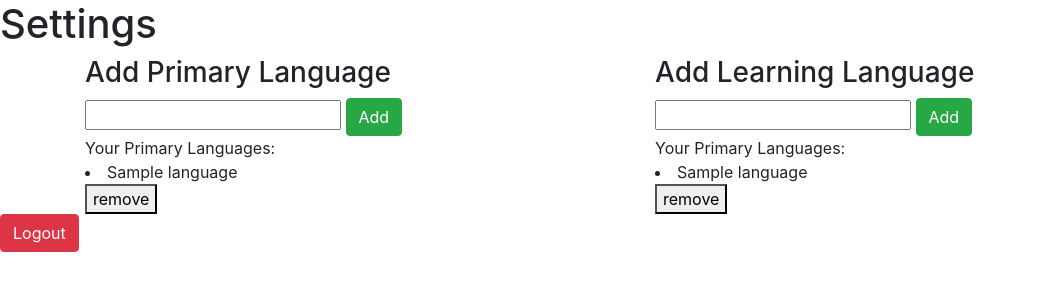
After one commit to abista7/SoftwareDevelopmentGroupPROJECT, a Django app: page /settings/ in a window 1280 px wide. The commit adds this page. Shown: the top 300 px of the page, without its empty margins (0-1037 px from the left). Run offline with Django 3.2, Linux system fonts and the light colour scheme; a user stored in the database is signed in; tables that the repository leaves empty hold one stand-in row (values such as "Sample post"); some libraries are stand-ins or nearby versions.

Commit message:
Added Prime/Learning Langueage selector in localhost:8000/settings/ User now able to add/remove laguages in setting menu

```diff
--- a/application/django/lingomingo/settings.py
+++ b/application/django/lingomingo/settings.py
@@ -117,3 +117,6 @@ STATIC_URL = '/static/'
 STATIC_ROOT = os.path.join(BASE_DIR, 'static/')
 
 CRISPY_TEMPLATE_PACK = 'bootstrap4'
+
+LOGOUT_REDIRECT_URL = '/'
+LOGIN_REDIRECT_URL = '/'
--- a/application/django/mainapp/urls.py
+++ b/application/django/mainapp/urls.py
@@ -6,5 +6,6 @@ from . import views
 urlpatterns = [
     path('', views.index, name='index'),
     path('profile/<uuid:profile_uuid>/', views.profile, name='profile'),
-    path('register/', views.register, name='register')
+    path('register/', views.register, name='register'),
+    path('settings/',views.settings, name='settings'),
 ]
--- a/application/django/mainapp/views.py
+++ b/application/django/mainapp/views.py
@@ -1,8 +1,7 @@
-from django.contrib.auth import get_user_model
-from django.shortcuts import render, get_object_or_404, redirect
+from django.shortcuts import render, redirect
 
 from .forms import RegisterForm
-from .models import Profile
+from .models import Profile, Language
 
 
 def index(request):
@@ -19,15 +18,12 @@ def index(request):
 def profile(request, profile_uuid):
     profile = Profile.objects.get(uuid=profile_uuid)
     user = profile.user
-    if request.user==user:
-        context = {'profile':user.profile}
-    else:
-        primary_lang = ''
-        for lang in profile.primary_language.all():
-            primary_lang += lang.name + ' '
-        learning_lang = ''
-        for lang in profile.learning_language.all():
-            learning_lang += lang.name + ' '
+    primary_lang = ''
+    for lang in profile.primary_language.all():
+        primary_lang += lang.name + ' '
+    learning_lang = ''
+    for lang in profile.learning_language.all():
+        learning_lang += lang.name + ' '
 
         context = {'profile': profile, 'learning_lang': learning_lang, 'primary_lang': primary_lang}
     return render(request, 'mainapp/profile.html', context=context)
@@ -43,3 +39,24 @@ def register(request):
     else:
         form = RegisterForm()
     return render(request, 'registration/register.html', {'form': form})
+
+
+def settings(request):
+    print(request.POST)
+    if request.method == 'POST':
+        if request.POST.get('add_prime_lang'):
+            request.user.profile.primary_language.add(Language.objects.get(name=request.POST.get('add_prime_lang')))
+        if request.POST.get('remove_prime_lang'):
+            request.user.profile.primary_language.remove(
+                Language.objects.get(name=request.POST.get('remove_prime_lang')))
+        if request.POST.get('add_learn_lang'):
+            request.user.profile.learning_language.add(Language.objects.get(name=request.POST.get('add_learn_lang')))
+        if request.POST.get('remove_learn_lang'):
+            request.user.profile.learning_language.remove(
+                Language.objects.get(name=request.POST.get('remove_learn_lang')))
+    user_prime_lang = request.user.profile.primary_language.all()
+    user_learn_lang = request.user.profile.learning_language.all()
+    languages = Language.objects.all()
+    context = {'profile': request.user.profile, 'languages': languages, 'user_prime_lang': user_prime_lang,
+               'user_learn_lang': user_learn_lang}
+    return render(request, 'mainapp/settings.html', context)
--- /dev/null
+++ b/application/django/templates/mainapp/settings.html
@@ -0,0 +1,63 @@
+{% extends 'mainapp/base.html' %}
+
+{% block title %}Settings{% endblock %}
+
+{% block content %}
+    <h1>Settings</h1>
+
+
+
+
+    <div class="container">
+        <datalist id="languages">
+            {% for lang in languages %}
+                <option value="{{ lang.name }}"></option>
+            {% endfor %}
+        </datalist>
+        <div class="row">
+            <div class="col">
+                <h3>Add Primary Language</h3>
+                <form action="" method="post">
+                    {% csrf_token %}
+                    <input list="languages" name="add_prime_lang">
+                    <button type="submit" class="btn btn-success">Add</button>
+                </form>
+
+                Your Primary Languages:
+                {% for lang in user_prime_lang %}
+                    <li>
+                        {{ lang.name }}
+                        <form action="" method="post">
+                            {% csrf_token %}
+                            <button name="remove_prime_lang" value="{{ lang.name }}">remove</button>
+                        </form>
+                    </li>
+                {% endfor %}
+            </div>
+            <div class="col">
+                <h3>Add Learning Language</h3>
+                <form action="" method="post">
+                    {% csrf_token %}
+                    <input list="languages" name="add_learn_lang">
+                    <button type="submit" class="btn btn-success">Add</button>
+                </form>
+
+                Your Primary Languages:
+                {% for lang in user_learn_lang %}
+                    <li>
+                        {{ lang.name }}
+                        <form action="" method="post">
+                            {% csrf_token %}
+                            <button name="remove_learn_lang" value="{{ lang.name }}">remove</button>
+                        </form>
+                    </li>
+                {% endfor %}
+            </div>
+        </div>
+    </div>
+
+
+    <a href="{% url 'logout' %}">
+        <button class="btn btn-danger">Logout</button>
+    </a>
+{% endblock %}
```
Also changed, not shown: application/django/mainapp/models.py (+6 -2 lines), application/django/templates/mainapp/index.html (+23 -5 lines).
